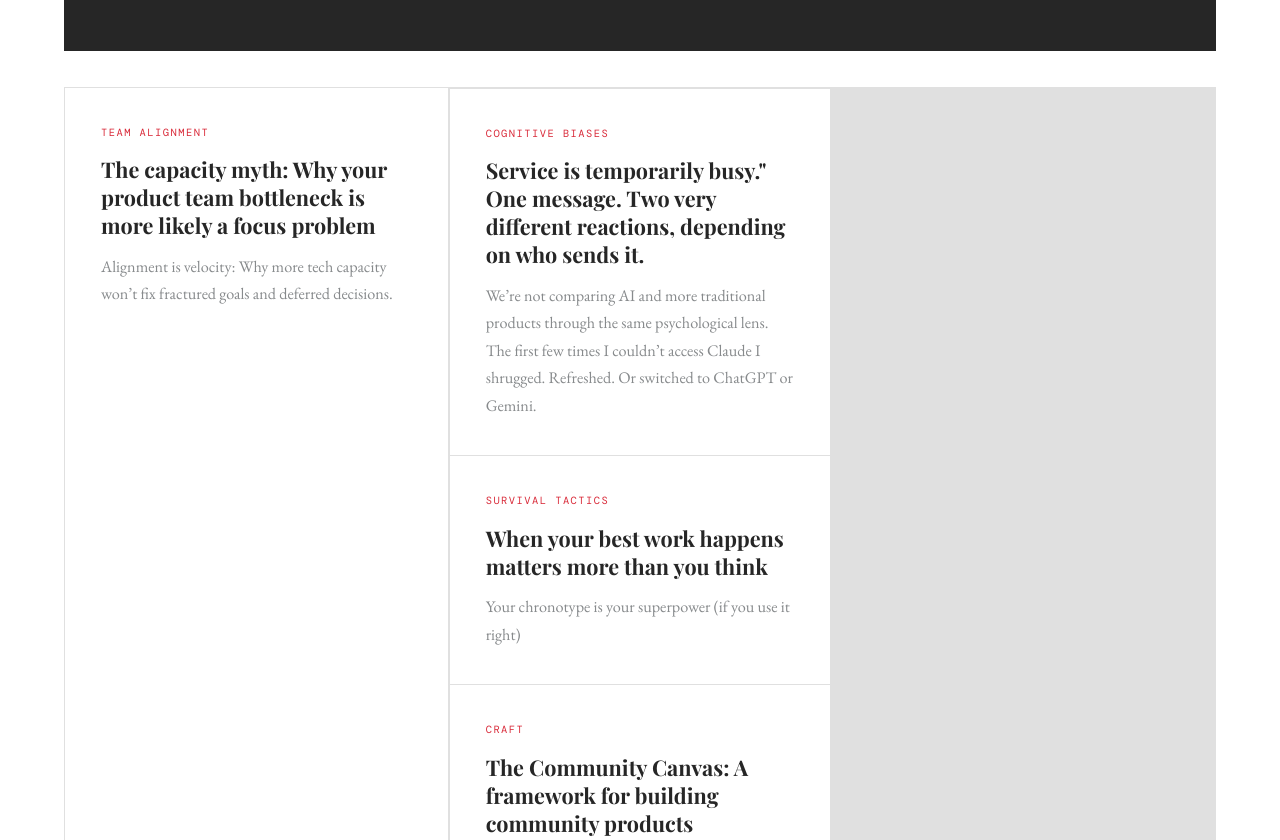
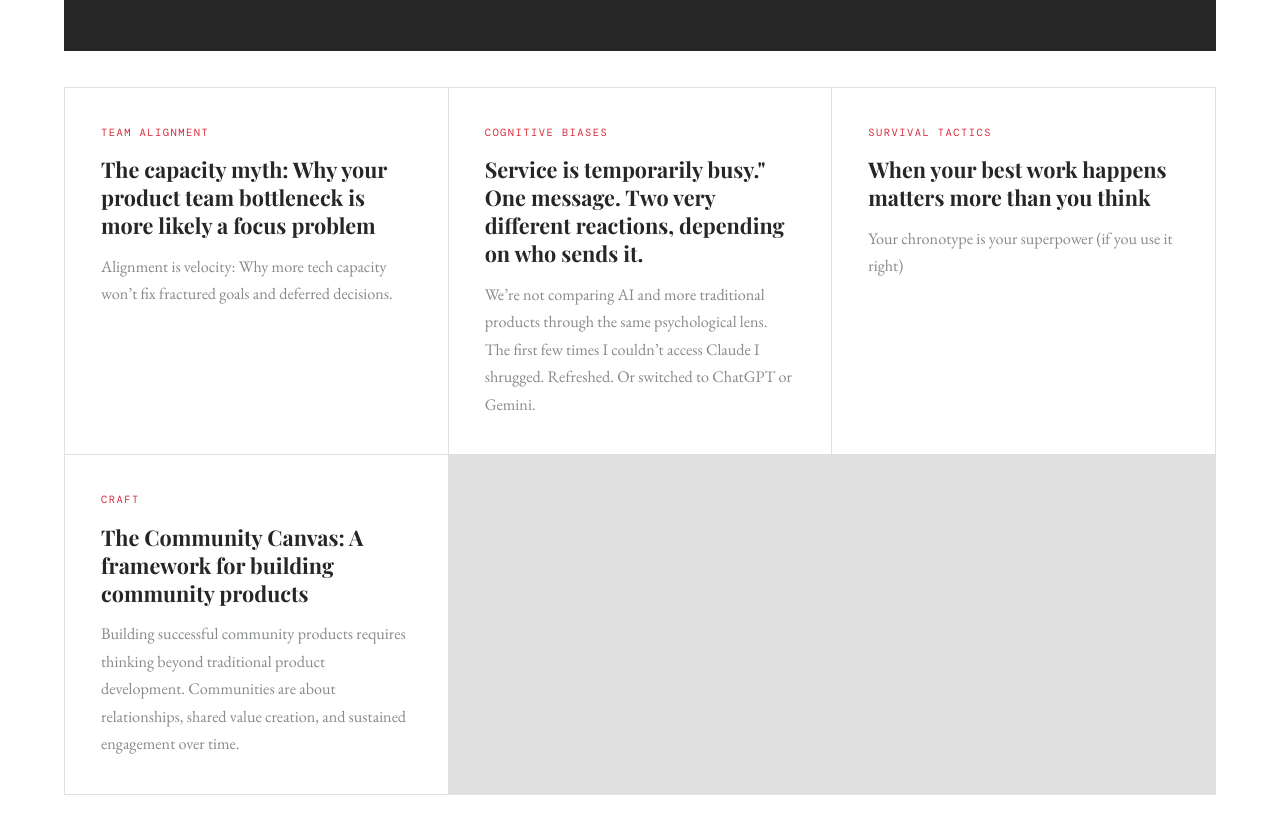
Before and after one commit to jrwebb/jrwebb.github.io, a plain HTML site: page index.html in a window 1280 px wide. Shown: the part 4410-5250 px from the top of the page. Drawn offline with nearby package versions, Linux system fonts and the light colour scheme; a web font is replaced by a local one.

Commit message:
Update index.html

```diff
--- a/index.html
+++ b/index.html
@@ -1009,7 +1009,6 @@
         <div class="post-title">The capacity myth: Why your product team bottleneck is more likely a focus problem</div>
         <div class="post-excerpt">Alignment is velocity: Why more tech capacity won’t fix fractured goals and deferred decisions.</div>
 </a>
-    <div class="posts-grid">
       <a href="https://thelongloop.substack.com/p/service-is-temporarily-busy-one-message" class="post-card">
         <div class="post-tag">Cognitive biases</div>
         <div class="post-title">Service is temporarily busy." One message. Two very different reactions, depending on who sends it.</div>
```
